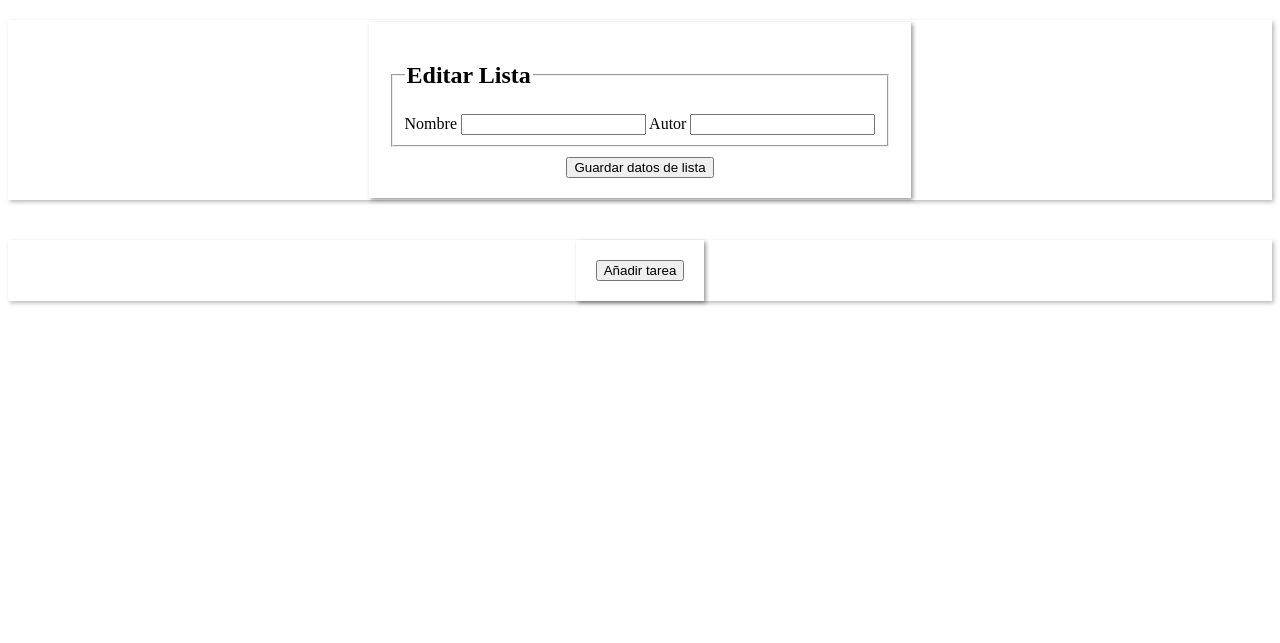
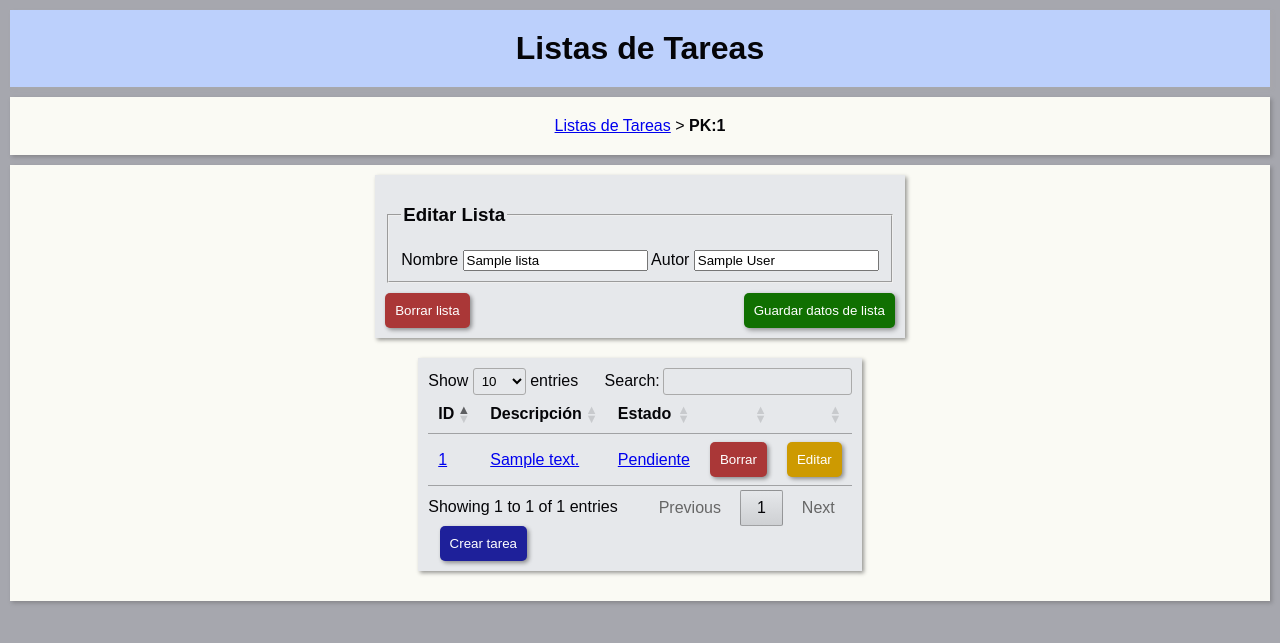
Before and after one commit to saulrodtorres/listas.srttorres.es, a Django app: template web/listas/templates/listas/nueva_lista.html in a window 1280 px wide. Shown: the top 643 px of the page. Run offline with Django 5.2, Linux system fonts and the light colour scheme; the template is opened without the code that fills it: values that come from a table or form of the project are taken from there, others are empty; tables that the repository leaves empty hold one stand-in row (values such as "Sample post"); some libraries are stand-ins or nearby versions.

Commit message:
Añadida la función crear_tarea y sus conexiones

```diff
--- a/web/listas/models.py
+++ b/web/listas/models.py
@@ -28,14 +28,18 @@ class Tarea(models.Model):
         INICIADA = 'Iniciada'
     estado = models.CharField(max_length=10, choices=estado_tarea.choices, default=estado_tarea.PENDIENTE)
     @classmethod
-    def crear_tarea(cls,descripcion, author_id, lista_id):#probar
-        tarea = cls(descripcion=descripcion, author_id=author_id, lista_id = lista_id, slug_descripcion=slugify(descripcion), slug_author_id=slugify(author_id), slug_lista_id=slugify(lista_id))
+    def crear_tarea(cls, lista_pk):
+        lista = Lista.objects.get(pk=lista_pk)
+        tarea = cls(lista_id = lista)
         tarea.save()
         return tarea
+
     @classmethod
     def get_tarea_por_pk(cls, pk):
         tarea = Tarea.objects.get(pk=pk)
         return tarea
+
+
     @classmethod
     def print_estado(cls):
         name_estado = cls.estado.name
--- a/web/listas/templates/listas/index.html
+++ b/web/listas/templates/listas/index.html
@@ -55,7 +55,7 @@
     <p>No hay listas</p>
 {% endif %}
     <div style="text-align: center; width: 25%;">
-        <button type="button" onclick="crear_lista('lista-tareas/')" class="clase_boton_azul_crear" style="text-align: center; display: block; margin: 0 auto;">Crear lista</button>
+        <button type="button" onclick="crear_lista('{% url 'listas:nueva_lista'%}')" class="clase_boton_azul_crear" style="text-align: center; display: block; margin: 0 auto;">Crear lista</button>
     </div>
 </div>
 </body>
--- a/web/listas/templates/listas/nueva_lista.html
+++ b/web/listas/templates/listas/nueva_lista.html
@@ -2,43 +2,111 @@
 <html>
 <head>
     <title>Listas Lokas</title>
+    {% load static %}
+    <link rel="stylesheet" href="{% static 'listas/estilos.css' %}">
+    <link rel="stylesheet" type="text/css" href="https://cdn.datatables.net/1.10.25/css/jquery.dataTables.css">
+    <script type="text/javascript" charset="utf8" src="https://code.jquery.com/jquery-3.5.1.js"></script>
+    <script type="text/javascript" charset="utf8" src="https://cdn.datatables.net/1.10.25/js/jquery.dataTables.js"></script>
+    <script>
+        $(document).ready( function () {
+            $('#lista_de_tareas').DataTable();
+        } );
+    </script>
+    <script>
+        function borrar_lista() {
+            // Code to delete the list with {{lista.id}}
+            //alert("Se va a borrar la lista con id: {{lista.id}}")
+            if (confirm('Seguro que desea borrar la lista con id: {{lista.id}}?')) {
+            // Save it!
+            console.log('La lista con id: {{lista.id}} ha sido borrada con éxito.');
+            } else {
+            // Do nothing!
+            console.log('Has cancelado el borrado de la lista con id: {{lista.id}}.');
+}
+            window.open("{% url 'listas:borrar_lista' lista.id %}");
+            /*
+            fetch("{% url 'listas:borrar_lista' lista.id %}", {
+                method: 'GET',//No me deja poner un DELETE que es lo que debería ser
+                headers: {
+                    'Content-Type': 'application/json',
+                },
+            })
+            .then(response => response.json())
+            .then(data => {
+                alert("La lista con id: " + data.id + " ha sido borrada");
+                // Code to handle the response data or perform any other actions
+            })
+            .catch(error => {
+                console.error('Error:', error);
+                // Code to handle the error or display an error message
+            });
+            */
+        }
+        function editar_tarea(url) {
+                window.open(url);/*FUNCIONA PERO ABRE OTRA PESTAÑA*/
+            }
+        function borrar_tarea(url) {
+                window.open(url);/*FUNCIONA PERO ABRE OTRA PESTAÑA*/
+            }
+        function crear_tarea(url) {
+                window.open(url);/*FUNCIONA PERO ABRE OTRA PESTAÑA*/
+            }
+    </script>
 </head>
 <body>
-    <div style="box-shadow: 2px 2px 4px rgba(85, 84, 84, 0.4);
-                display: flex;
-                justify-content: center;
-                align-items: center;
-                margin-top: 20px;">
-        <div style="box-shadow: 2px 2px 4px rgba(0, 0, 0, 0.4);
-                    padding: 20px;
-                    margin:2px;">
+    <div class="clase_cabecera_azul">
+        <h1>Listas de Tareas</h1>
+    </div>
+    <div class="clase_cajita_sombreada_padre" id="breadcrumb">
+        <p><a href="{% url 'listas:home' %}">Listas de Tareas</a> > <b>PK:{{lista.pk}}</b></p>
+    </div>
+    <div class="clase_cajita_sombreada_padre padding_abajo" id="editar_tareas">
+        <div class="clase_cajita_sombreada_interna">
             <form action="{% url 'listas:lista' lista.id %}" method="post">
                 {% csrf_token %}
                 <fieldset>
-                    <legend><h2>Editar Lista</h2></legend>
+                    <legend><h3>Editar Lista</h3></legend>
                     <label for="nombre_lista">Nombre</label>
-                    <input type="text" name="nombre_lista" id="nombre_nueva_lista" value="">
+                    <input type="text" name="nombre_lista" id="nombre_nueva_lista" value="{{lista.nombre}}">
                     <label for="autor_lista">Autor</label>
-                    <input type="text" name="autor_lista" id="nombre_autor_nueva_lista" value="">
+                    <input type="text" name="autor_lista" id="nombre_autor_nueva_lista" value="{{lista.author_id}}">
                 </fieldset>
-                <div style="margin-top: 10px;
-                            text-align: center;">
-                    <input type="submit" value="Guardar datos de lista">
+                <div class="clase_botones_editar_lista">
+                    <button type="button" onclick="javascript:borrar_lista()" class="clase_boton_rojo_borrar">Borrar lista</button>
+                    <input type="submit" class="clase_boton_verde_guardar" value="Guardar datos de lista">
                 </div>
             </form>
         </div>
-    </div>
-    <div style="height: 20px;"></div>
-    <div style="box-shadow: 2px 2px 4px rgba(85, 84, 84, 0.4);
-                display: flex;
-                justify-content: center;
-                align-items: center;
-                margin-top: 20px;">
-        <div style="box-shadow: 2px 2px 4px rgba(0, 0, 0, 0.4);
-                    padding: 20px;">
-            <button type="button" onclick="agregarTarea()">Añadir tarea</button>
+        <div class="clase_cajita_sombreada_interna" id="coleccion_tareas">
+            {%  if coleccion_tareas %}
+            <table id="lista_de_tareas">
+                <thead>
+                    <tr>
+                        <th>ID</th>
+                        <th>Descripción</th>
+                        <th>Estado</th>
+                        <th></th><!--editar-->
+                        <th></th><!--borrar-->
+                    </tr>
+                </thead>
+                <tbody>
+                    {% for t in coleccion_tareas %}
+                    <tr>
+                        <td><a href="{% url 'listas:tarea' t.id %}">{{t.id}}</a></td>
+                        <td><a href="{% url 'listas:tarea' t.id %}">{{t.descripcion}}</a></td>
+                        <td><a href="{% url 'listas:tarea' t.id %}">{{t.estado}}</a></td>
+                        <td><button type="button" onclick="borrar_tarea('{% url 'listas:tarea' t.id %}')" class="clase_boton_rojo_borrar">Borrar</button></td>
+                        <td><button type="button" onclick="editar_tarea('{% url 'listas:tarea' t.id %}')" class="clase_boton_amarillo_editar">Editar</button></td>
+                    </tr>
+                    {% endfor %}
+                </tbody>
+            </table>
+            {% else %}
+                <p>No hay Tareas en esta Lista con ID: {{lista.id}}</p>
+            {% endif %}
+            <div style="text-align: center; width: 26%;">
+                <button type="button" onclick="crear_tarea('{% url 'listas:nueva_tarea' lista.id %}')" class="clase_boton_azul_crear" style="text-align: center; display: block; margin: 0 auto;">Crear tarea</button>
+            </div>
         </div>
-    </div>
-
 </body>
 </html>
--- a/web/listas/templates/listas/tarea.html
+++ b/web/listas/templates/listas/tarea.html
@@ -4,7 +4,7 @@
     <title>Listas Lokas</title>
 </head>
 <body>
-    <p>Tarea <b>{{tarea.}}</b></p>
+    <p>Tarea <b>{{tarea.pk}}</b></p>
 
     {% if tarea %}
     <ul>
--- a/web/listas/urls.py
+++ b/web/listas/urls.py
@@ -4,10 +4,13 @@ from .views import *
 app_name = "listas"
 urlpatterns = [
     path("", views.vista_home, name="home"),                                                                  # http://127.0.0.1:8000/ mostrará la colección de listas de tareas
-    path("lista-tareas/", views.nueva_lista, name="nueva_lista"),                    # http://127.0.0.1:8000/lista-tareas aquí se crea una lista de tareas
+    path("lista-tareas/nueva", views.nueva_lista, name="nueva_lista"),                    # http://127.0.0.1:8000/lista-tareas aquí se crea una lista de tareas
     path("lista-tareas/<int:lista_pk>", views.vista_lista, name="lista"),            # http://127.0.0.1:8000/lista-tareas/70 mostrar la lista de tareas con ID = 70
     path("lista-tareas/<int:lista_pk>/borrar", views.borrar_lista, name="borrar_lista"),            # http://127.0.0.1:8000/lista-tareas/70 mostrar la lista de tareas con ID = 70
-    path("tarea/<int:tarea_pk>/", vista_tarea, name="tarea"),
+    path("tarea/nueva/<int:lista_pk>", views.nueva_tarea, name="nueva_tarea"),
+    path("tarea/<int:tarea_pk>/", views.vista_tarea, name="tarea"),
+    path("tarea/<int:tarea_pk>/borrar", views.borrar_tarea, name="borrar_tarea"),
+
                                                                                                         # habría que hacerla modificable. creo que debería agruparse por autor
     #path('', include(('listas.urls', 'listas'), namespace='listas')), fixed by app_name
 
```
Also changed, not shown: web/listas/templates/listas/lista.html (+14 -6 lines), web/listas/templates/listas/nueva_tarea.html (added, +44 -0 lines), web/listas/views.py (+22 -1 lines).
